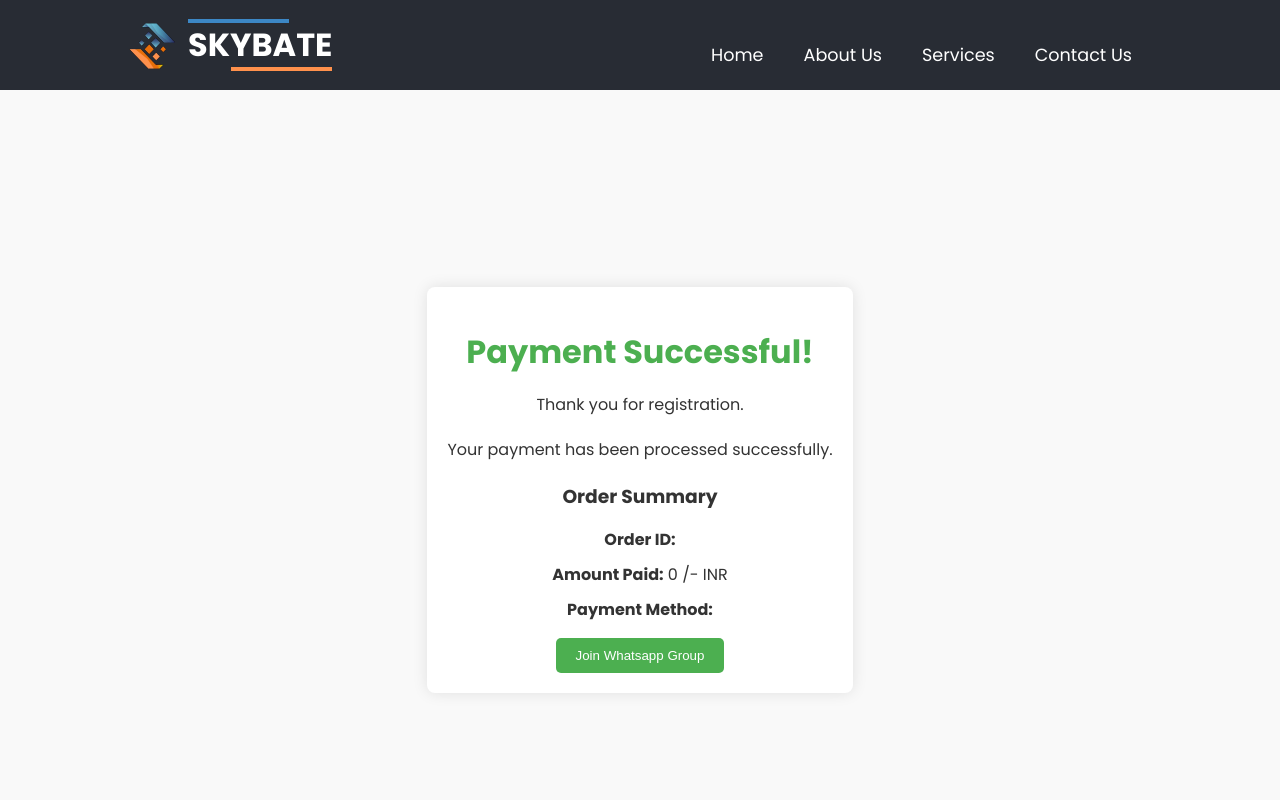
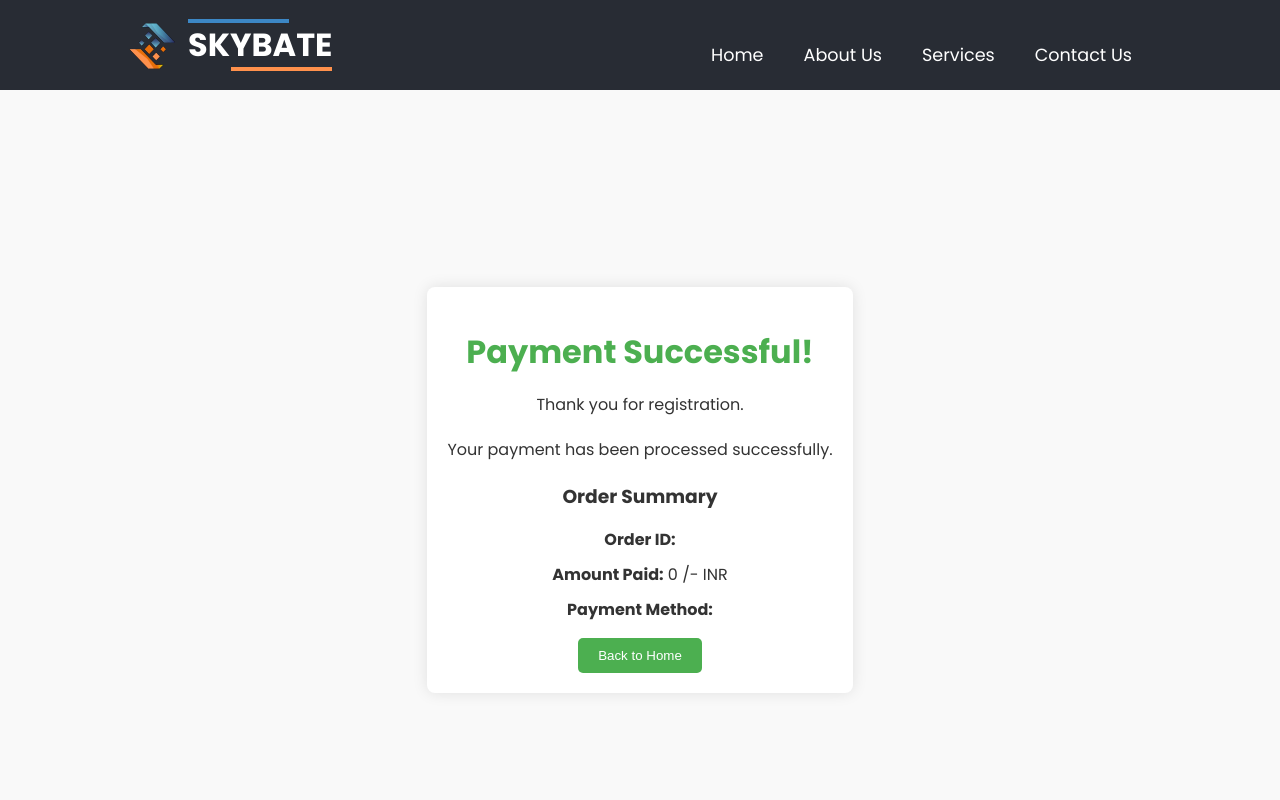
Before and after one commit to aryateja1996/skybate, an Angular app: page /sucess-payment in a window 1280 px wide. Shown: the top 800 px of the page. Built offline with nearby package versions, Linux system fonts and the light colour scheme.

Commit message:
removed the whatsapp link

```diff
--- a/src/app/pages/payment/sucess-page/sucess-page.component.html
+++ b/src/app/pages/payment/sucess-page/sucess-page.component.html
@@ -13,6 +13,6 @@
         </ul>
       </div>
 
-      <button class="back-button" (click)="goToHome()">Join Whatsapp Group</button>
+      <button class="back-button" (click)="goToHome()">Back to Home</button>
     </div>
   </div>
--- a/src/app/pages/payment/sucess-page/sucess-page.component.ts
+++ b/src/app/pages/payment/sucess-page/sucess-page.component.ts
@@ -41,8 +41,8 @@ export class SucessPageComponent {
 
   goToHome(): void {
     if (this.paymentData) {
-
-    window.open("https://chat.whatsapp.com/GaPPKyHqytAAQXcpLuF7vt", '_blank');
+      this.router.navigate(['/home']);
+    // window.open("https://chat.whatsapp.com/GaPPKyHqytAAQXcpLuF7vt", '_blank');
     }
   }
 }
```
